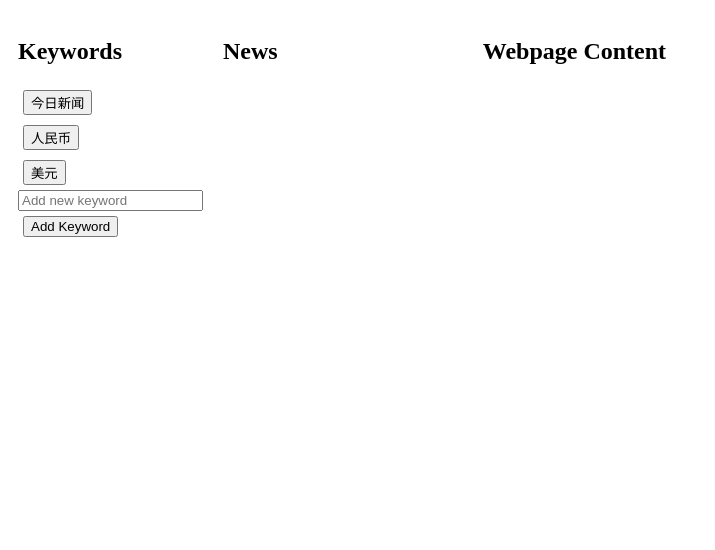
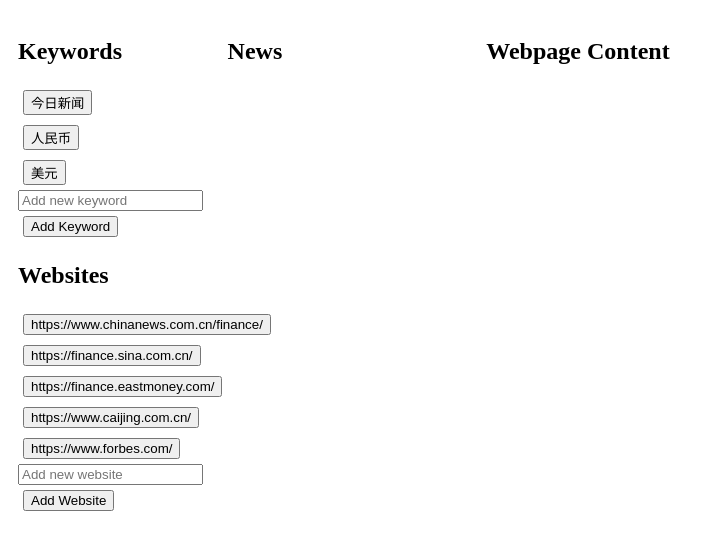
Before and after one commit to Jiahaohong/NewsAgent, a Flask app: page / in a window 1280 px wide. Shown: the top 550 px of the page, without its empty margins (0-715 px from the left). Run offline with Flask 3, Linux system fonts and the light colour scheme.

Commit message:
cahnge prompt and regular gpt output; can add website now

```diff
--- a/app.py
+++ b/app.py
@@ -12,12 +12,19 @@ client = OpenAI(
     base_url="https://api.chatanywhere.tech/v1"
 )
 
-# 定义指令
-keywords = ["今日新闻", "人民币", "美元"]
+# 默认关键词
+keywords = ["今日新闻", "人民币", "美元",]
+# 默认网站
+websites = ["https://www.chinanews.com.cn/finance/",
+            "https://finance.sina.com.cn/",
+            "https://finance.eastmoney.com/",
+            "https://www.caijing.com.cn/",
+            "https://www.forbes.com/",
+            ]
 
 @app.route('/')
 def index():
-    return render_template('index.html', keywords=keywords)
+    return render_template('index.html', keywords=keywords, websites=websites)
 
 @app.route('/add_keyword', methods=['POST'])
 def add_keyword():
@@ -33,6 +40,20 @@ def delete_keyword():
         keywords.remove(keyword_to_delete)
     return jsonify(keywords=keywords)
 
+@app.route('/add_website', methods=['POST'])
+def add_website():
+    new_website = request.form.get('website')
+    if new_website and new_website not in websites:
+        websites.append(new_website)
+    return jsonify(websites=websites)
+
+@app.route('/delete_website', methods=['POST'])
+def delete_website():
+    website_to_delete = request.form.get('website')
+    if website_to_delete in websites:
+        websites.remove(website_to_delete)
+    return jsonify(websites=websites)
+
 @app.route('/send_keyword', methods=['POST'])
 def send_keyword():
     keyword = request.json.get('keyword')
@@ -44,7 +65,7 @@ def generate_response(keyword):
         messages=[
             {
                 "role": "system",
-                "content": "现在你是一个帮助用户搜集并整理新闻的小助手，默认的网站有以下几个：https://www.chinanews.com.cn/finance/，https://finance.sina.com.cn/，https://finance.eastmoney.com/，https://www.caijing.com.cn/https://www.forbes.com/，如果用户有指定网站，你要从用户指定网站中搜索，根据用户给的关键词在该网站中搜索并提取相关新闻信息，并分条整理给出。另外，当你收到今日新闻指令时，整理出今日最新以及最热的新闻并分条给出。如果用户向你输入关键词，请整理出该关键词相关的新闻信息并分条给出。"
+                "content": f"现在你是一个帮助用户搜集并整理新闻的小助手，你可以使用的默认的网站有以下几个：{', '.join(websites)}\n你给出的回答一定要保持固定的分条陈述的格式，不能有任何改变。你给出的每条回答需要在句子最后添加上网站的链接。"
             },
             {
                 "role": "user",
--- a/templates/index.html
+++ b/templates/index.html
@@ -24,6 +24,15 @@
             </div>
             <input type="text" id="new-keyword" placeholder="Add new keyword">
             <button onclick="addKeyword()">Add Keyword</button>
+
+            <h2>Websites</h2>
+            <div id="websites-list">
+                {% for web in websites %}
+                    <button>{{ web }}</button><br>
+                {% endfor %}
+            </div>
+            <input type="text" id="new-website" placeholder="Add new website">
+            <button onclick="addWebsite()">Add Website</button>
         </div>
 
         <!-- Middle Section: News related to clicked keyword -->
@@ -98,9 +107,33 @@
             keywords.forEach(keyword => {
                 const button = document.createElement('button');
                 button.textContent = keyword;
-                button.className = 'keyword-btn';
                 button.onclick = () => sendKeyword(keyword);
                 keywordList.appendChild(button);
+            });
+        }
+
+        function addWebsite() {
+            const website = document.getElementById('new-website').value;
+            if (website) {
+                fetch('/add_website', {
+                    method: 'POST',
+                    body: new URLSearchParams({ 'website': website }),
+                    headers: { 'Content-Type': 'application/x-www-form-urlencoded' }
+                })
+                .then(response => response.json())
+                .then(data => updateWebsites(data.websites));
+            }
+            document.getElementById('new-website').value = ""
+        }
+
+        function updateWebsites(websites) {
+            const websiteList = document.getElementById('websites-list');
+            websiteList.innerHTML = '';
+            websites.forEach(website => {
+                const button = document.createElement('button');
+                button.textContent = website;
+                button.dataset.website = website;
+                websiteList.appendChild(button);
             });
         }
     </script>
```
